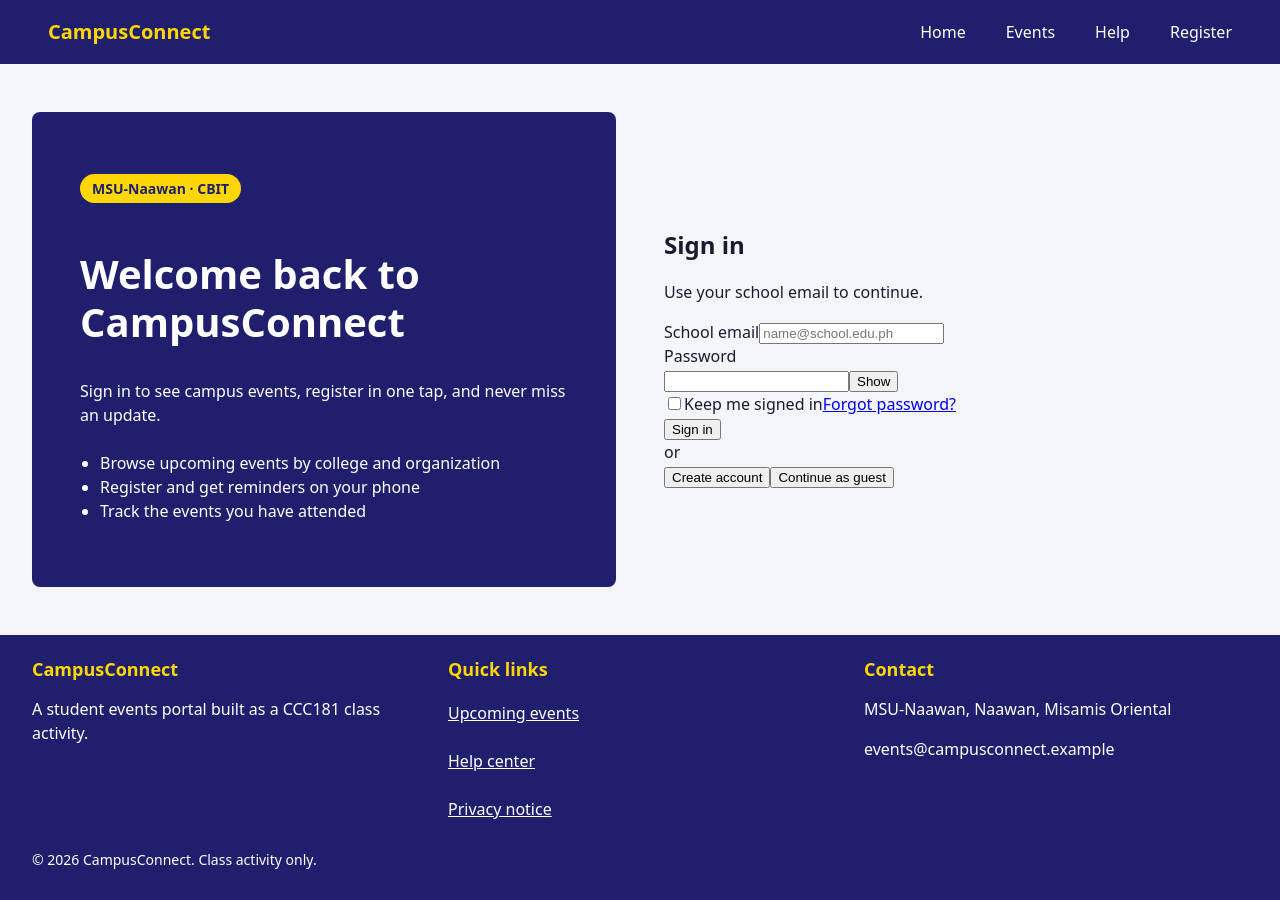
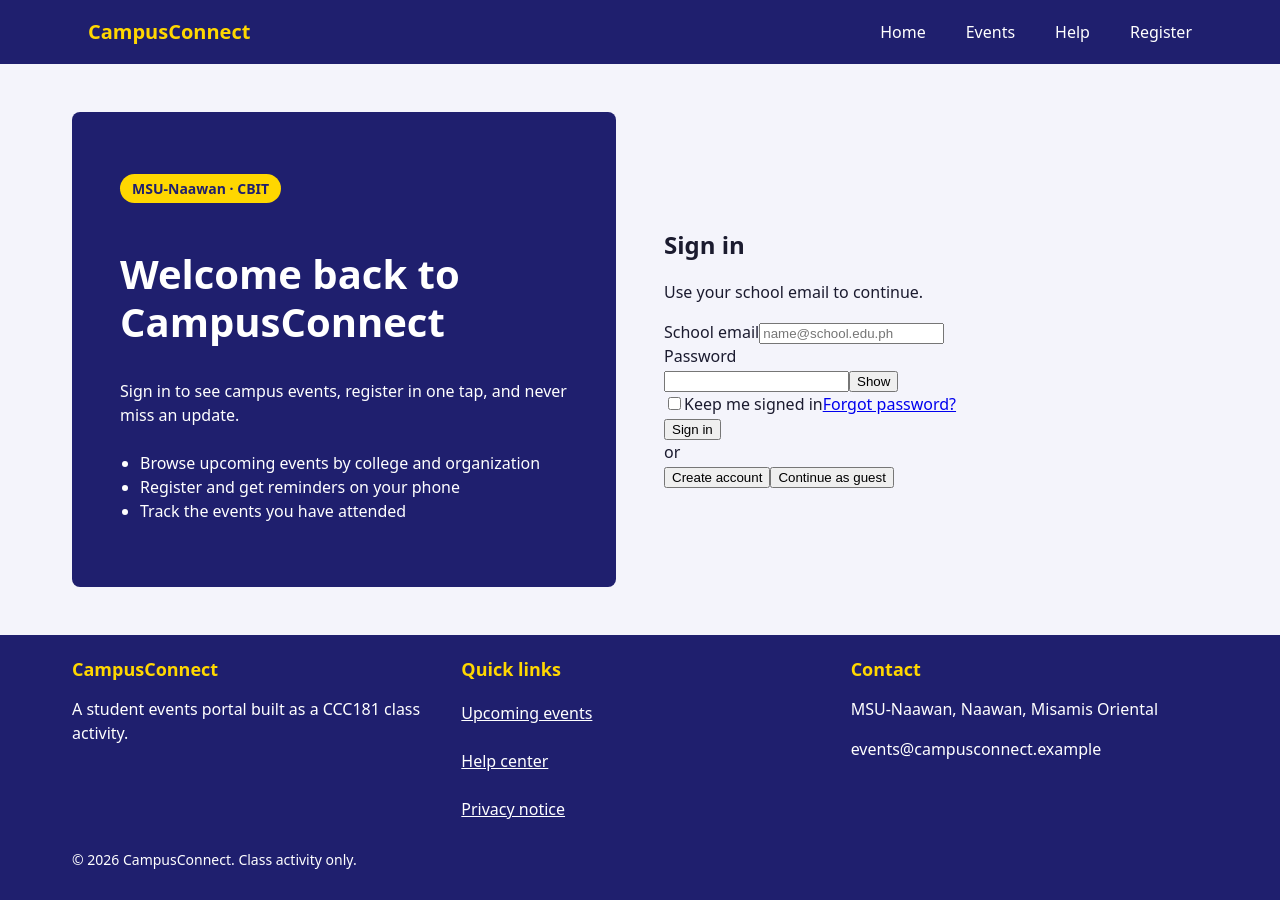
Before and after one commit to kenestrada-hub/CCC181-week10-group10, a React (Vite) app in the folder ccc181-week10-login-starter/: page / in a window 1280 px wide. Built offline with nearby package versions, Linux system fonts and the light colour scheme.

Commit message:
base: center content at max-width 1200px from 1280px

```diff
--- a/ccc181-week10-login-starter/src/styles/base.css
+++ b/ccc181-week10-login-starter/src/styles/base.css
@@ -135,3 +135,10 @@
    TODO @media (min-width: 1280px)
         .container            max-width: 1200px; centered (margin-inline: auto)
    -------------------------------------------------------------------- */
+
+@media (min-width: 1280px) {
+  .container {
+    max-width: 1200px;
+    margin-inline: auto;
+  }
+}
```
